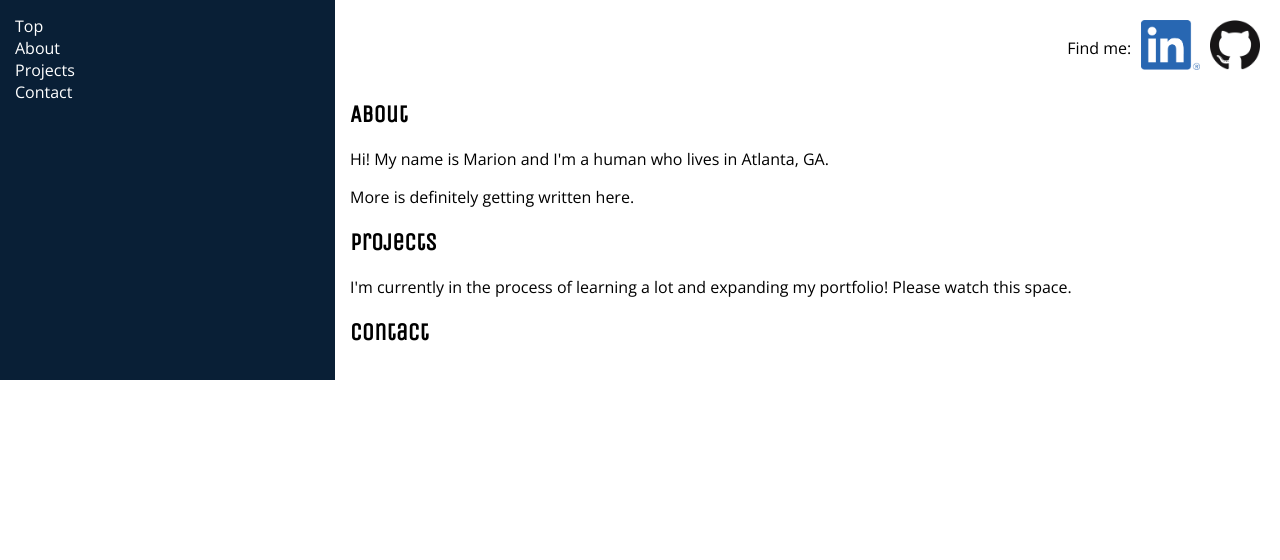
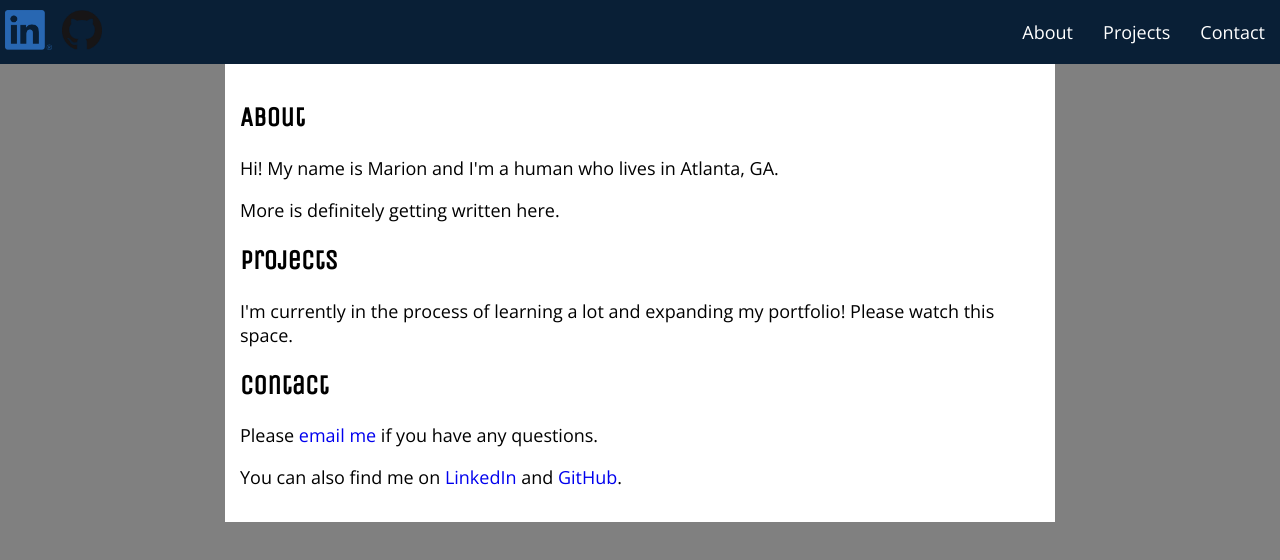
Before and after one commit to mgettytehan/mgettytehan.github.io, a plain HTML site: page index.html in a window 1280 px wide. Drawn offline with nearby package versions, Linux system fonts and the light colour scheme.

Commit message:
overhauled layout and added a lot of placeholder colors

```diff
--- a/css/style.css
+++ b/css/style.css
@@ -3,7 +3,9 @@
 
 body {
     font-family: 'Open Sans', sans-serif;
+    font-size: 18px;
     margin: 0 auto;
+    background-color: grey;
 }
 h1, h2, h3, h4 {
     font-family: 'Unica One', cursive;
@@ -11,20 +13,32 @@ h1, h2, h3, h4 {
 a {
     text-decoration: none;
 }
-.main-container {
+main {
+    padding: 15px;
+    max-width: 800px;
+    margin: 0 auto;
+    background-color: white;
+}
+nav {
+    display: flex;
+    justify-content: space-between;
+    align-items: center;
+    background-color: #091f36;
+}
+.collapsing-nav {
     display: flex;
 }
-main {
-    flex: 3 0 0;
-    padding: 15px;
-}
-nav {
+.nav-item {
     flex: 1 0 0;
-    padding: 15px;
-    background-color: #091f36;
+    margin: 15px 0;
+    padding: 5px 15px;
+    text-align: center;
 }
 .nav-item a {
     color: white;
+}
+.nav-item:hover {
+    background-color: goldenrod;
 }
 .icons-holder {
     display: flex;
@@ -35,6 +49,6 @@ nav {
     margin: 5px;
 }
 .link-icon {
-    height: 50px;
+    height: 40px;
     width: auto;
 }
--- a/index.html
+++ b/index.html
@@ -8,21 +8,18 @@
     <link rel="stylesheet" href="css/style.css">
 </head>
 <body>
-    <div class="main-container">
-        <nav class="collapsing-nav">
-            <div class="nav-item"><a href="#top">Top</a></div>
+    <nav>
+        <div class="icons-holder">
+            <a href="https://www.linkedin.com/in/mgettytehan/" target="_blank"><img src="images/LI-In-Bug.png" class="link-icon" alt="linkedin logo"></a>
+            <a href="https://github.com/mgettytehan" target="_blank"><img src="images/GitHub-Mark-120px-plus.png" class="link-icon" alt="github logo"></a>
+        </div>
+        <div class="collapsing-nav">
             <div class="nav-item"><a href="#about">About</a></div>
             <div class="nav-item"><a href="#projects">Projects</a></div>
             <div class="nav-item"><a href="#contact">Contact</a></div>
+        </div>
     </nav>
     <main>
-            <section id="#top">
-                <div class="icons-holder">
-                    <div>Find me: </div>
-                    <a href="https://www.linkedin.com/in/mgettytehan/" target="_blank"><img src="images/LI-In-Bug.png" class="link-icon" alt="linkedin logo"></a>
-                    <a href="https://github.com/mgettytehan" target="_blank"><img src="images/GitHub-Mark-120px-plus.png" class="link-icon" alt="github logo"></a>
-                </div>
-            </section>
         <section id="#about">
             <h2>About</h2>
             <p>Hi! My name is Marion and I'm a human who lives in Atlanta, GA.</p>
@@ -36,9 +33,10 @@
         </section>
         <section id="#contact">
             <h2>Contact</h2>
+            <p>Please <a href="mailto:mgettytehan@gmail.com">email me</a> if you have any questions.</p>
+            <p>You can also find me on <a href="https://www.linkedin.com/in/mgettytehan/" target="_blank">LinkedIn</a> and <a href="https://github.com/mgettytehan" target="_blank">GitHub</a>.</p>
         </section>
     </main>
-    </div>
     <footer>
 
     </footer>
```
Lines whose indentation alone changed are shown as unchanged.
